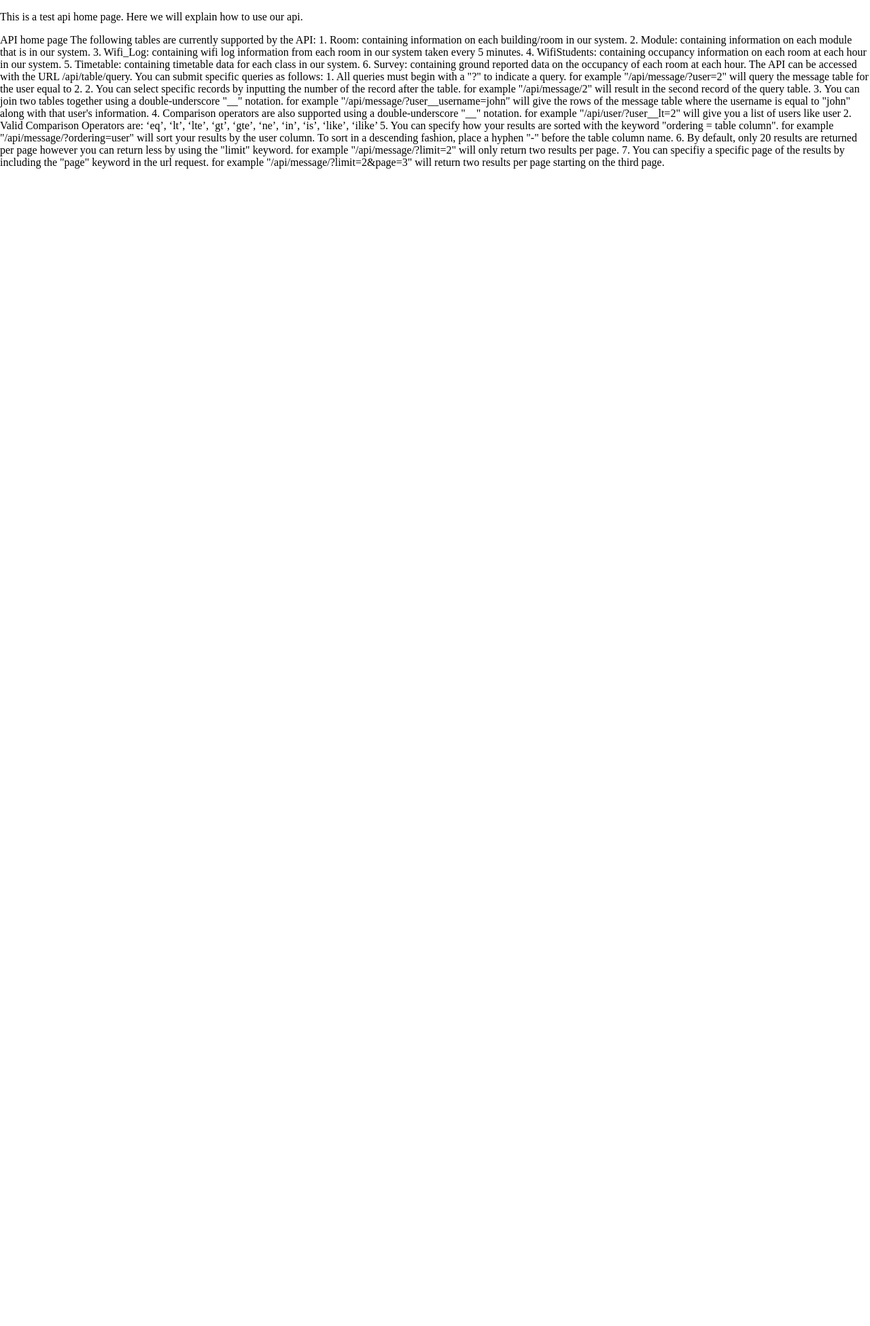
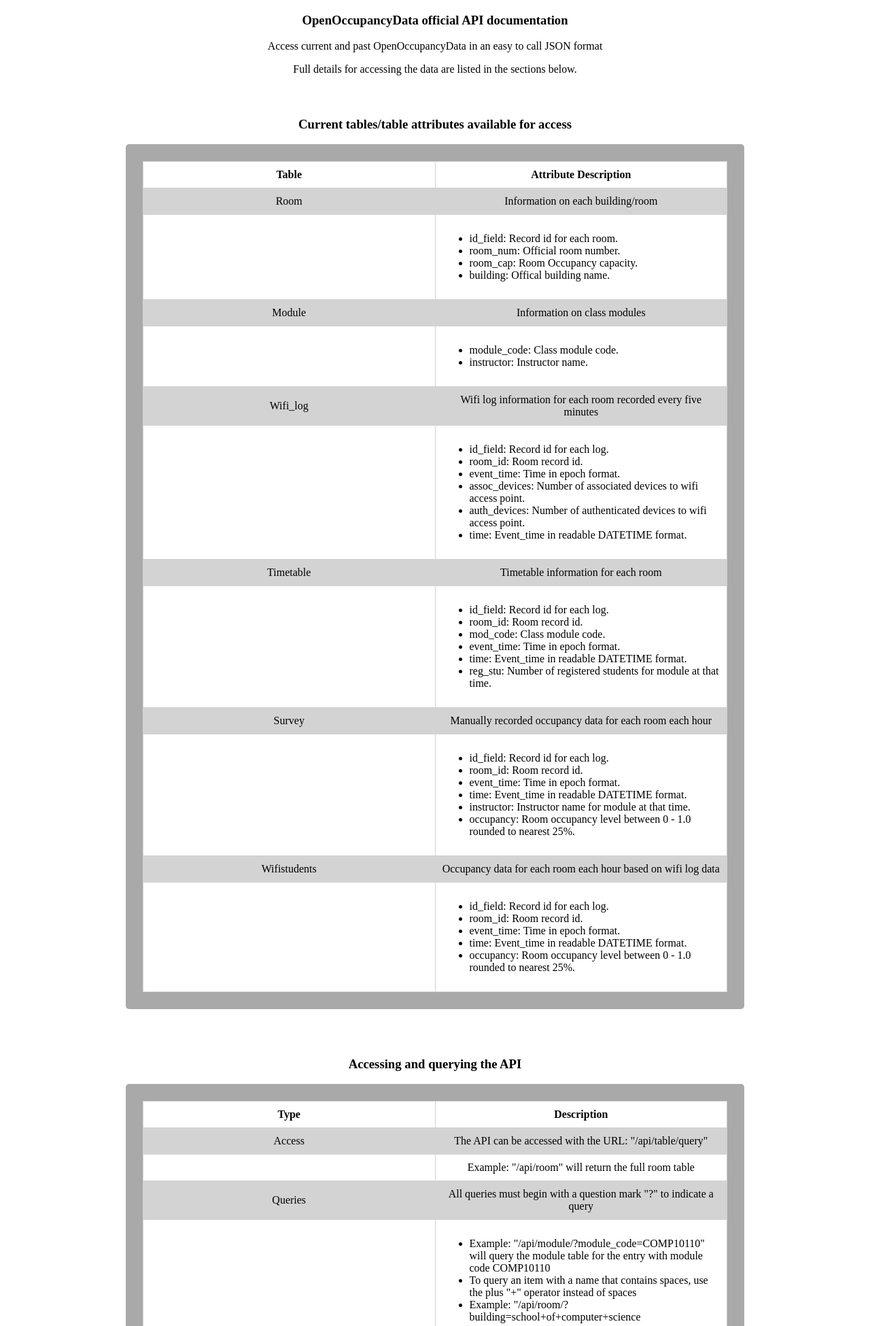
Before and after one commit to PaulineLc/OpenDoorData, a Flask app: template application/templates/api.html in a window 1280 px wide. Shown: the part 100-2050 px from the top of the page at 68% size. Before the commit the page ends 348 px from the top, so only its background shows below. Run offline with Flask 2, Linux system fonts and the light colour scheme; the template is opened without the code that fills it, so the values that code supplies are empty; grey boxes are pictures that could not be loaded.

Commit message:
adding api and survey templates and css files

```diff
--- /dev/null
+++ b/application/static/api.css
@@ -0,0 +1,66 @@
+html, body{
+    margin: 0;
+    padding: 0;
+	margin-bottom: 3%;
+}
+header{
+    background-color: #222222;
+    height: 100px;
+}
+
+#headerContents{
+    margin: auto;
+    width: 980px;
+
+}
+
+#headerLogo{
+    height: 80px;
+    padding: 10px;
+    display: inline;
+    vertical-align: middle;
+}
+
+#headerTitle{
+    display: inline;
+    color: white;
+    font-family: Arial;
+}
+h3{
+	text-align: center;
+}
+.info_container{
+	padding:2%;
+	border-radius: 5px;
+}
+.table_container{
+	padding:2%;
+	margin:auto;
+	width:70%;
+	background-color: darkgray;
+	border-radius: 5px;
+}
+.table_container img{
+	margin: auto;
+	width:100%;
+}
+table{
+	margin: auto;
+	width:100%;
+	border-collapse: collapse;
+	background-color: white;
+	border: 1px solid lightgray;
+	table-layout:fixed;
+}
+
+tr:nth-child(even) {
+    background-color: lightgray;
+}
+td,th{
+	border: 1px solid lightgray;
+	padding: 10px;
+	text-align: center;
+}
+li{
+	text-align: left;
+}
--- a/application/templates/api.html
+++ b/application/templates/api.html
@@ -1,9 +1,9 @@
 <!DOCTYPE html>
 <html>
 <head>
-	<link rel=stylesheet type=text/css href="{{ url_for('static', filename='style.css') }}">
+	<link rel=stylesheet type=text/css href="{{ url_for('static', filename='api.css') }}">
 
-	<title>Tech Quartet</title>
+	<title>OpenOccupancyData</title>
 </head>
 <body>
 	<header>
@@ -14,39 +14,214 @@
 	</header>
 
 
-	<p>This is a test api home page. Here we will explain how to use our api.</p>
+	<h3>OpenOccupancyData official API documentation</h3>
+	<p style='text-align:center'>Access current and past OpenOccupancyData in an easy to call JSON format</p>
+	<p style='text-align:center'>Full details for accessing the data are listed in the sections below.</p>
 
-<p>API home page
+	<div class = 'info_container'>
+	<h3>Current tables/table attributes available for access</h3>
+	<div class = 'table_container'>
+	<table>
+		<tr>
+			<th>Table</th>
+			<th>Attribute Description</th>
+		</tr>
+		<tr>
+			<td>Room</td>
+			<td>Information on each building/room</td>
+		</tr>
+		<tr>
+			<td></td>
+			<td>
+				<ul>
+					<li>id_field: Record id for each room.</li>
+					<li>room_num: Official room number.</li>
+					<li>room_cap: Room Occupancy capacity.</li>
+					<li>building: Offical building name.</li>
+				</ul>
+			</td>
+		</tr>
+		<tr>
+			<td>Module</td>
+			<td>Information on class modules</td>
+		</tr>
+		<tr>
+			<td></td>
+			<td>
+				<ul>
+					<li>module_code: Class module code.</li>
+					<li>instructor: Instructor name.</li>
+				</ul>
+			</td>
+		</tr>
+		<tr>
+			<td>Wifi_log</td>
+			<td>Wifi log information for each room recorded every five minutes</td>
+		</tr>
+		<tr>
+			<td></td>
+			<td>
+				<ul>
+					<li>id_field: Record id for each log.</li>
+					<li>room_id: Room record id.</li>
+					<li>event_time: Time in epoch format.</li>
+					<li>assoc_devices: Number of associated devices to wifi access point.</li>
+					<li>auth_devices: Number of authenticated devices to wifi access point.</li>
+					<li>time: Event_time in readable DATETIME format.</li>
+				</ul>
+			</td>
+		</tr>
+		<tr>
+			<td>Timetable</td>
+			<td>Timetable information for each room</td>
+		</tr>
+		<tr>
+			<td></td>
+			<td>
+				<ul>
+					<li>id_field: Record id for each log.</li>
+					<li>room_id: Room record id.</li>
+					<li>mod_code: Class module code.</li>
+					<li>event_time: Time in epoch format.</li>
+					<li>time: Event_time in readable DATETIME format.</li>
+					<li>reg_stu: Number of registered students for module at that time.</li>
+				</ul>
+			</td>
+		</tr>
+		<tr>
+			<td>Survey</td>
+			<td>Manually recorded occupancy data for each room each hour</td>
+		</tr>
+		<tr>
+			<td></td>
+			<td>
+				<ul>
+					<li>id_field: Record id for each log.</li>
+					<li>room_id: Room record id.</li>
+					<li>event_time: Time in epoch format.</li>
+					<li>time: Event_time in readable DATETIME format.</li>
+					<li>instructor: Instructor name for module at that time.</li>
+					<li>occupancy: Room occupancy level between 0 - 1.0 rounded to nearest 25%.</li>
+				</ul>
+			</td>
+		</tr>
+		<tr>
+			<td>Wifistudents</td>
+			<td>Occupancy data for each room each hour based on wifi log data</td>
+		</tr>
+		<tr>
+			<td></td>
+			<td>
+				<ul>
+					<li>id_field: Record id for each log.</li>
+					<li>room_id: Room record id.</li>
+					<li>event_time: Time in epoch format.</li>
+					<li>time: Event_time in readable DATETIME format.</li>
+					<li>occupancy: Room occupancy level between 0 - 1.0 rounded to nearest 25%.</li>
+				</ul>
+			</td>
+		</tr>
+		</table>
+	</div>
+	</div>
+	<div class = 'info_container'>
+	<h3>Accessing and querying the API</h3>
+	<div class = 'table_container'>
+	<table>
+		<tr>
+			<th>Type</th>
+			<th>Description</th>
+		</tr>
+		<tr>
+			<td>Access</td>
+			<td>The API can be accessed with the URL: "/api/table/query"</td>
+		</tr>
+		<tr>
+			<td></td>
+			<td>Example: "/api/room" will return the full room table</td>
+		</tr>
+		<tr>
+			<td>Queries</td>
+			<td>All queries must begin with a question mark "?" to indicate a query</td>
+		</tr>
+		<tr>
+			<td></td>
+			<td>
+				<ul>
+					<li>Example: "/api/module/?module_code=COMP10110" will query the module table for the entry with module code COMP10110</li>
+					<li>To query an item with a name that contains spaces, use the plus "+" operator instead of spaces</li>
+					<li>Example: "/api/room/?building=school+of+computer+science</li>
+				</ul>
+			</td>
+		</tr>
+		<tr>
+			<td>Selecting</td>
+			<td>You can select specific records by inputting the number of the record after the table</td>
+		</tr>
+		<tr>
+			<td></td>
+			<td>Example: "/api/room/2" will result in the second record of the query table</td>
+		</tr>
+		<tr>
+			<td>Joins</td>
+			<td>You can join two tables together using a double-underscore "__" notation</td>
+		</tr>
+		<tr>
+			<td></td>
+			<td>Example: "/api/timetable/?room_id__room_num=3" will return the results in the timetable table that contain a room id connected to the room with number 3</td>
+		</tr>
+		<tr>
+			<td>Comparison</td>
+			<td>Comparison operators are supported using a double-underscore "__" notation</td>
+		</tr>
+		<tr>
+			<td></td>
+			<td>
+				<ul>
+					<li>Example: "/api/room/?room__lt=2" will give you a list of rooms like room 2</li>
+					<li>Valid Comparison Operators include: ‘eq’, ‘lt’, ‘lte’, ‘gt’, ‘gte’, ‘ne’, ‘in’, ‘is’, ‘like’, ‘ilike’</li>
+				</ul>
+			</td>
+		</tr>
+		<tr>
+			<td>Sorting</td>
+			<td>You can specify how your results are sorted with the keyword "ordering = table column"</td>
+		</tr>
+		<tr>
+			<td></td>
+			<td>
+				<ul>
+					<li>Example: "/api/room/?ordering=room_num" will sort your results by the room_num column</li>
+					<li>To sort in a descending fashion, place a hyphen "-" before the table column name</li>
+				</ul>
+			</td>
+		</tr>
+		<tr>
+			<td>Limiting</td>
+			<td>By default, only 20 results are returned per page however you can return less by using the "limit" keyword</td>
+		</tr>
+		<tr>
+			<td></td>
+			<td>Example: "/api/room/?limit=2" will only return two results per page</td>
+		</tr>
+		<tr>
+			<td>Pagination</td>
+			<td>You can specifiy a specific page of the results by including the "page" keyword in the url request</td>
+		</tr>
+		<tr>
+			<td></td>
+			<td>Example: "/api/room/?limit=2&page=3" will return two results per page starting on the third page</td>
+		</tr>
+	</table>
+	</div>
+	</div>
+	<div class = 'info_container'>
+	<h3>Example JSON request to "/api/room/?limit=3"</h3>
+	<div class = 'table_container'>
+		<img id="API example" src="{{ url_for('static', filename='images/api_example.png') }}">
+	</div>
+	</div>
 
-The following tables are currently supported by the API:
-	1. Room: containing information on each building/room in our system.
-	2. Module: containing information on each module that is in our system.
-	3. Wifi_Log: containing wifi log information from each room in our system taken every 5 minutes.
-	4. WifiStudents: containing occupancy information on each room at each hour in our system.
-	5. Timetable: containing timetable data for each class in our system.
-	6. Survey: containing ground reported data on the occupancy of each room at each hour.
-
-The API can be accessed with the URL /api/table/query.
-
-You can submit specific queries as follows:
-
-	1. All queries must begin with a "?" to indicate a query.
-		for example "/api/message/?user=2" will query the message table for the user equal to 2.
-	2. You can select specific records by inputting the number of the record after the table.
-		for example "/api/message/2" will result in the second record of the query table.
-	3. You can join two tables together using a double-underscore "__" notation.
-		for example "/api/message/?user__username=john" will give the rows of the message table
-	where the username is equal to "john" along with that user's information.
-	4. Comparison operators are also supported using a double-underscore "__" notation.
-		for example "/api/user/?user__lt=2" will give you a list of users like user 2.
-		Valid Comparison Operators are:
-		‘eq’, ‘lt’, ‘lte’, ‘gt’, ‘gte’, ‘ne’, ‘in’, ‘is’, ‘like’, ‘ilike’
-	5. You can specify how your results are sorted with the keyword "ordering = table column".
-		for example "/api/message/?ordering=user" will sort your results by the user column. To
-		sort in a descending fashion, place a hyphen "-" before the table column name.
-	6. By default, only 20 results are returned per page however you can return less by using the "limit" keyword. for example "/api/message/?limit=2" will only return two results per page.
-	7. You can specifiy a specific page of the results by including the "page" keyword in the url request. for example "/api/message/?limit=2&page=3" will return two results per page starting on the third page.
-</p>
 
 </body>
 </html>
--- a/application/views.py
+++ b/application/views.py
@@ -12,12 +12,12 @@ def render():
     #cur.close().
     return render_template("index.html")
 
-@app.route('/api')
+@app.route('/api/')
 def renderapi():
     #cur.close().
     return render_template("api.html")
 
-@app.route('/survey')
+@app.route('/survey/')
 @auth.login_required
 def rendersurvey():
     x = auth.get_logged_in_user()
```
Also changed, not shown: application/static/survey.css (added, +54 -0 lines), application/templates/survey.html (+35 -20 lines), application/static/images/api_example.png (added).
